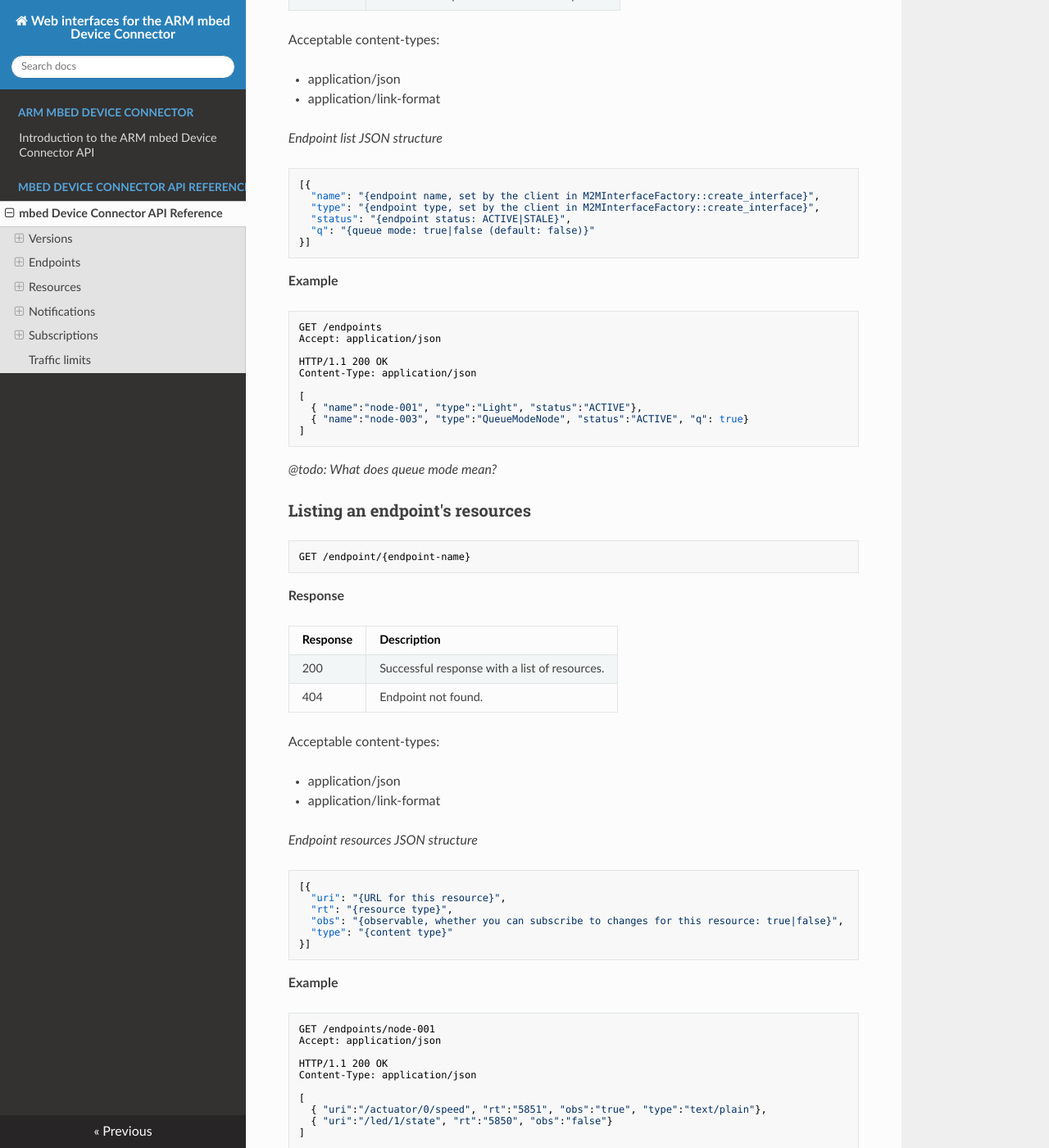
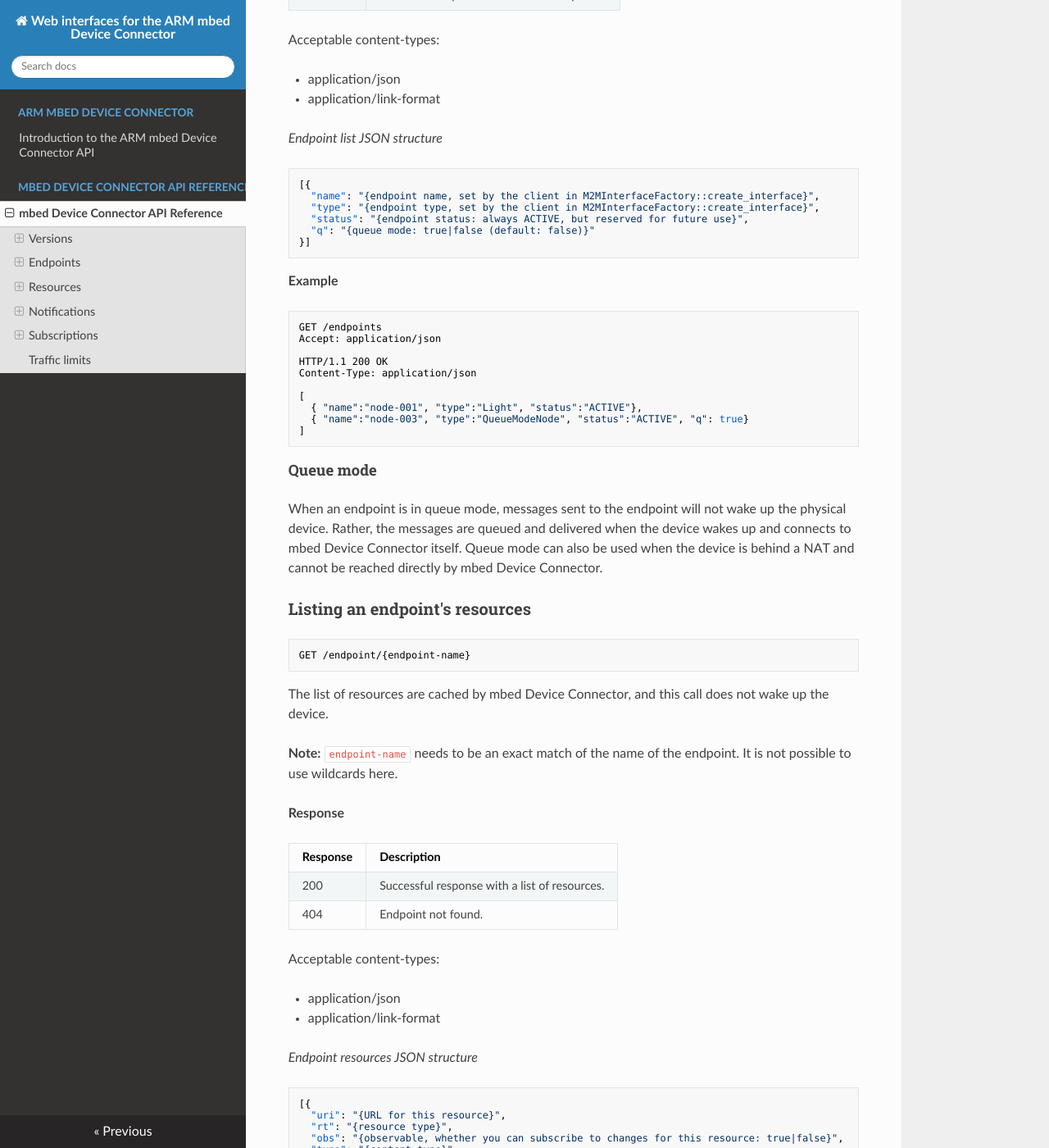
Before and after one commit to ARMmbed/Connector-mDS-REST-API, an MkDocs documentation site: the page built from docs/api-reference.md, in a window 1280 px wide and 1400 px high, scrolled down 2264 px. Shown: the whole window at 82% size. Built offline with MkDocs 1.6.1, drawn with Linux system fonts in a browser that asks for light colours; nearby versions of some CDN libraries; old or Windows-style settings are respelled for this version of MkDocs.

Commit message:
Feedback from Ran & Szymon

````diff
--- a/docs/api-reference.md
+++ b/docs/api-reference.md
@@ -99,7 +99,7 @@ Acceptable content-types:
 [{
   "name": "{endpoint name, set by the client in M2MInterfaceFactory::create_interface}",
   "type": "{endpoint type, set by the client in M2MInterfaceFactory::create_interface}",
-  "status": "{endpoint status: ACTIVE|STALE}",
+  "status": "{endpoint status: always ACTIVE, but reserved for future use}",
   "q": "{queue mode: true|false (default: false)}"
 }]
 ```
@@ -117,11 +117,17 @@ Acceptable content-types:
       { "name":"node-003", "type":"QueueModeNode", "status":"ACTIVE", "q": true}
     ]
 
-*@todo: What does queue mode mean?*
+#### Queue mode
+
+When an endpoint is in queue mode, messages sent to the endpoint will not wake up the physical device. Rather, the messages are queued and delivered when the device wakes up and connects to mbed Device Connector itself. Queue mode can also be used when the device is behind a NAT and cannot be reached directly by mbed Device Connector.
 
 ### Listing an endpoint's resources
 
 	GET /endpoint/{endpoint-name}
+
+The list of resources are cached by mbed Device Connector, and this call does not wake up the device.
+
+**Note:** `endpoint-name` needs to be an exact match of the name of the endpoint. It is not possible to use wildcards here.
 
 **Response**
 
````
